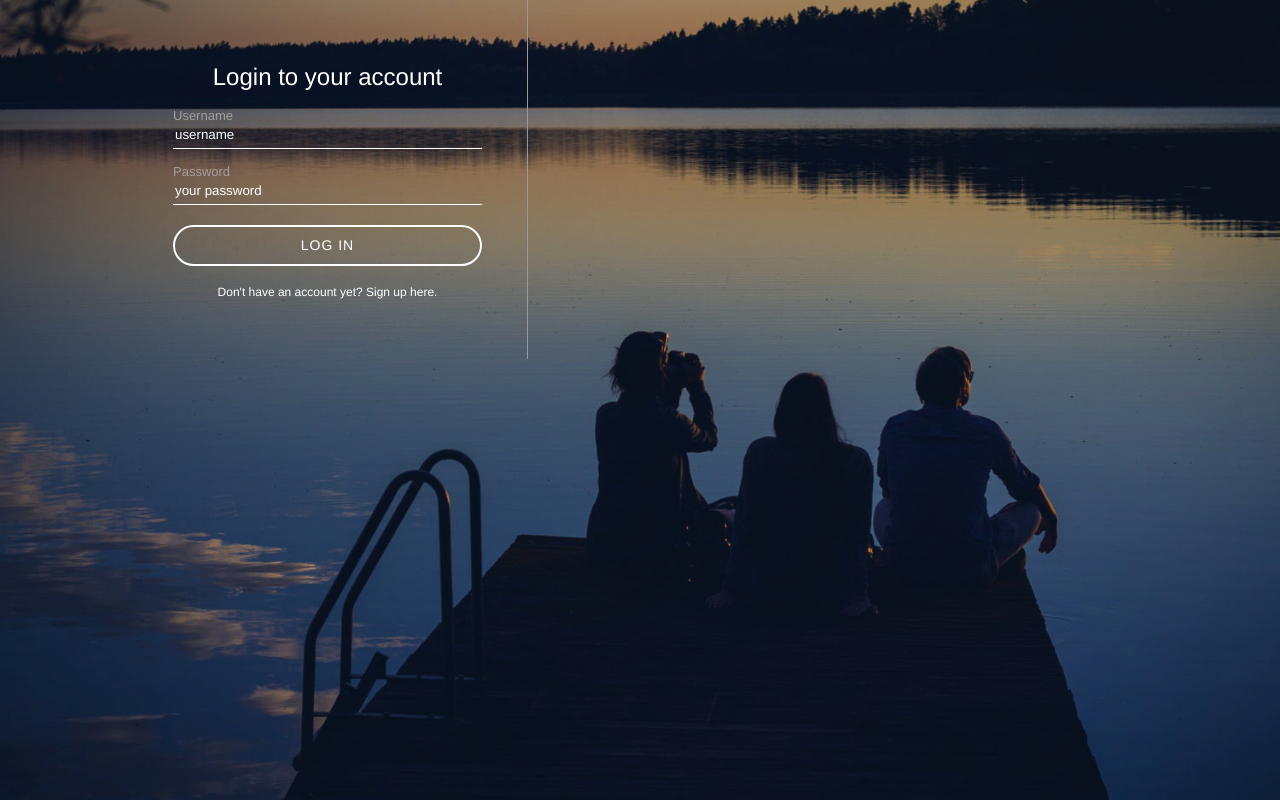
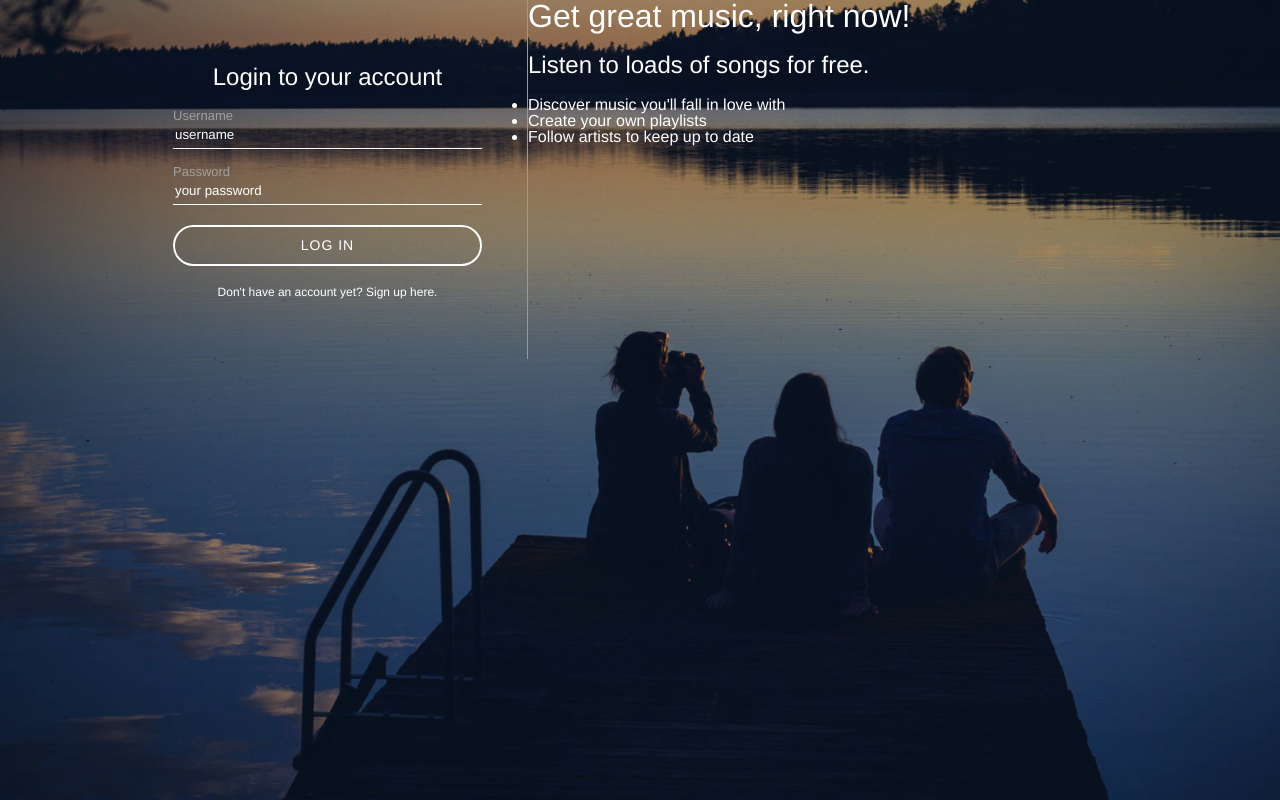
Before and after one commit to BenjaminKyhn/Spotify_Clone.php, a PHP site: page /register.php in a window 1280 px wide. Run offline with PHP 8.4, Linux system fonts and the light colour scheme.

Commit message:
Part 33 complete

```diff
--- a/register.php
+++ b/register.php
@@ -123,6 +123,17 @@ else {
                 </div>
             </form>
         </div>
+
+        <div id="loginText">
+            <h1>Get great music, right now!</h1>
+            <h2>Listen to loads of songs for free.</h2>
+            <ul>
+                <li>Discover music you'll fall in love with</li>
+                <li>Create your own playlists</li>
+                <li>Follow artists to keep up to date</li>
+            </ul>
+        </div>
+
     </div>
 </div>
 
```
